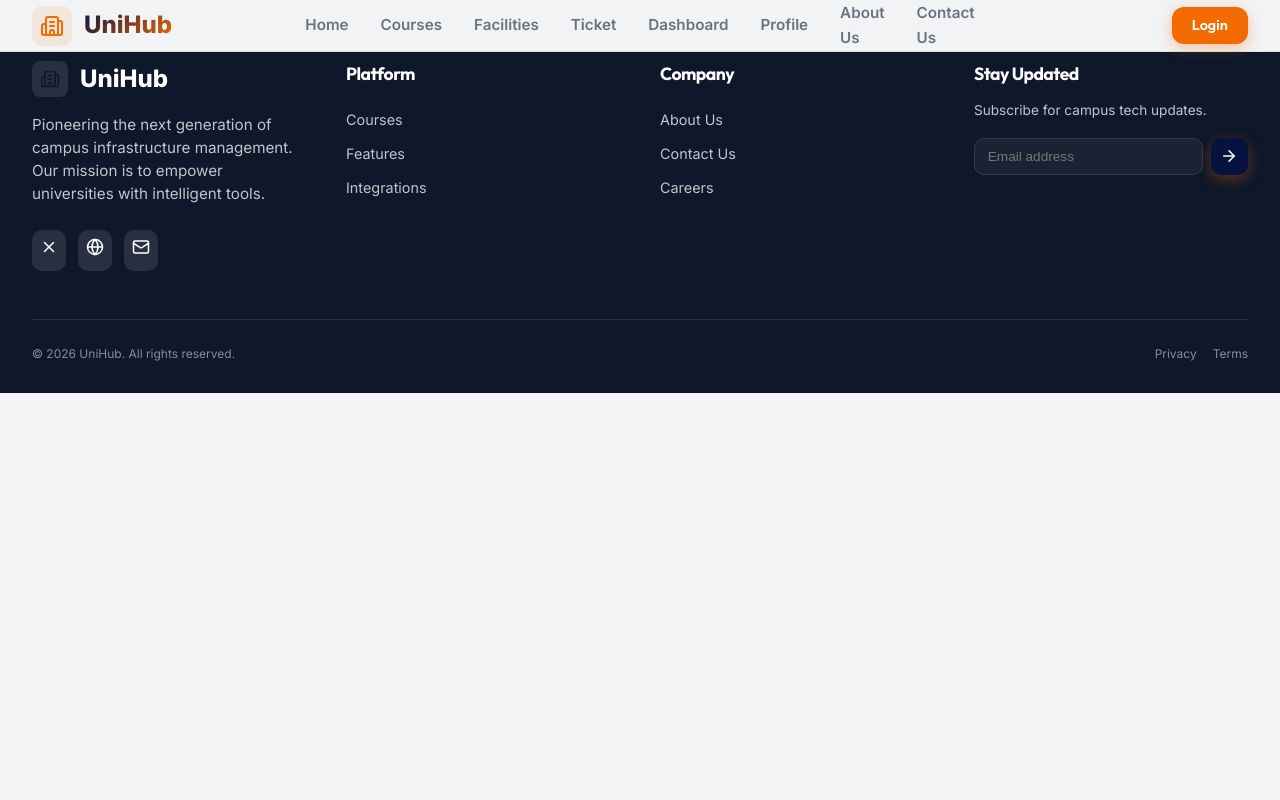
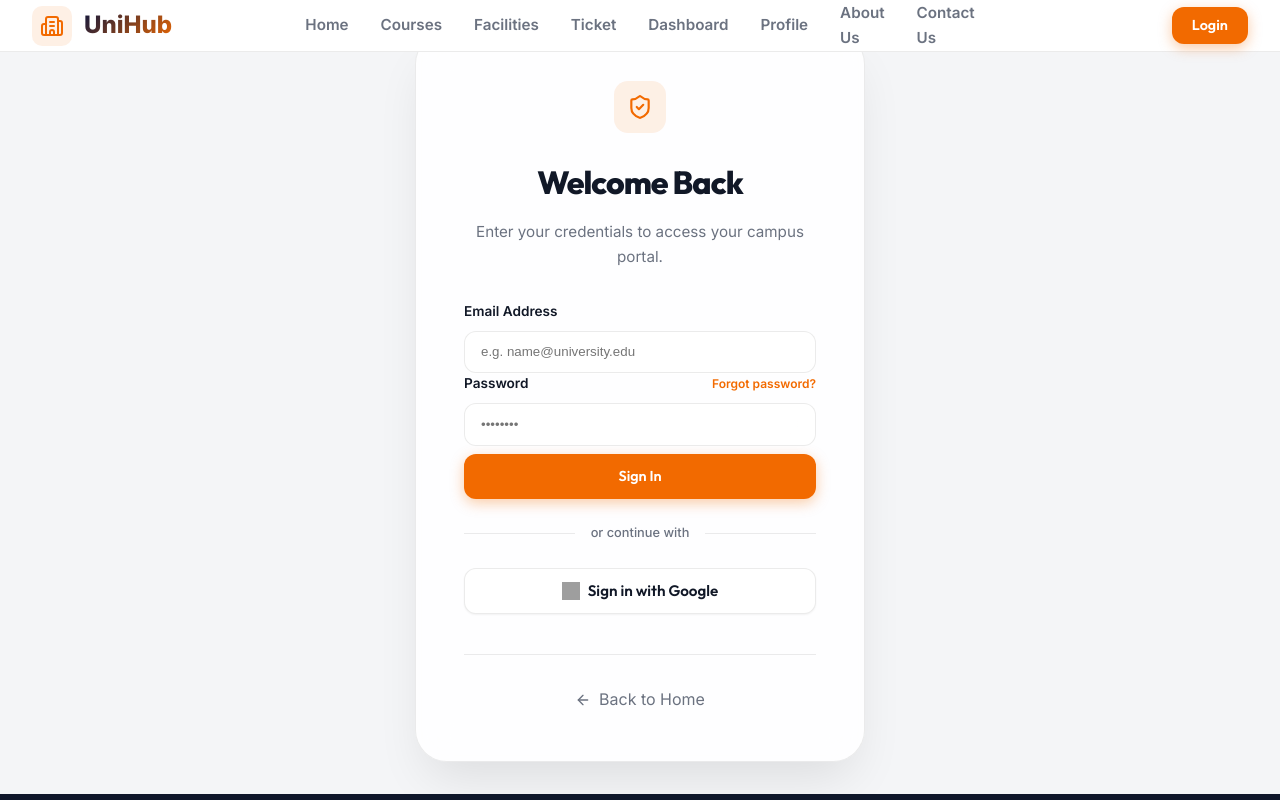
Before and after one commit to Amoda25/it3030-paf-2026-smart-campus-group-KND-05, a React (Vite) app in the folder frontend/: page /login in a window 1280 px wide. Shown: the top 800 px of the page. Built offline with nearby package versions, Linux system fonts and the light colour scheme; grey boxes are pictures that could not be loaded.

Commit message:
Implement dedicated Login page and fix security by moving credentials to local .env

```diff
--- a/frontend/src/App.jsx
+++ b/frontend/src/App.jsx
@@ -17,6 +17,7 @@ import AdminPage from './components/AdminPage';
 import StudentProfile from './components/StudentProfile';
 import ProtectedRoute from './components/common/ProtectedRoute';
 import OAuth2RedirectHandler from './components/auth/OAuth2RedirectHandler';
+import LoginPage from './components/auth/LoginPage';
 
 function App() {
   return (
@@ -26,6 +27,7 @@ function App() {
         <main className="flex-grow">
           <Routes>
             <Route path="/" element={<HomePage />} />
+            <Route path="/login" element={<LoginPage />} />
             <Route path="/courses" element={<CoursePage />} />
             <Route path="/about" element={<AboutUs />} />
             <Route path="/contact" element={<ContactUs />} />
--- a/frontend/src/components/HomePage.jsx
+++ b/frontend/src/components/HomePage.jsx
@@ -22,7 +22,8 @@ import {
   Star,
   Clock,
   Calendar,
-  Box
+  Box,
+  LogIn
 } from 'lucide-react';
 import campusHero from '../assets/sliit_campus.png';
 import graduate1 from '../assets/graduate1.png';
@@ -31,7 +32,6 @@ import graduate3 from '../assets/graduate3.png';
 import facilitiesHero from '../assets/facilities_hero.png';
 import resourceBlue from '../assets/blue_resource.png';
 import systemsBlue from '../assets/blue_systems.png';
-import GoogleLoginButton from './auth/GoogleLoginButton';
 import { useAuth } from '../context/AuthContext';
 
 const HomePage = () => {
@@ -150,7 +150,9 @@ const HomePage = () => {
             </p>
             <div className="flex items-center gap-4">
               {!isAuthenticated ? (
-                <GoogleLoginButton />
+                <Link to="/login" className="btn btn-primary" style={{ padding: '1rem 2.5rem', fontSize: '1rem', boxShadow: '0 8px 25px rgba(242, 106, 0, 0.4)' }}>
+                  Login to UniHub <LogIn size={18} style={{ marginLeft: '8px' }} />
+                </Link>
               ) : (
                 <Link to="/dashboard" className="btn btn-primary" style={{ padding: '1rem 2.5rem', fontSize: '1rem', boxShadow: '0 8px 25px rgba(242, 106, 0, 0.4)' }}>
                   Go to Dashboard <LayoutDashboard size={18} style={{ marginLeft: '8px' }} />
--- a/frontend/src/components/auth/GoogleLoginButton.jsx
+++ b/frontend/src/components/auth/GoogleLoginButton.jsx
@@ -11,10 +11,25 @@ const GoogleLoginButton = () => {
     return (
         <button
             onClick={handleLogin}
-            className="flex items-center gap-2 px-4 py-2 bg-white border border-gray-300 rounded-md shadow-sm hover:bg-gray-50 transition-colors"
+            className="btn btn-outline flex items-center justify-center gap-3 w-full"
+            style={{
+                width: '100%',
+                background: 'white',
+                border: '1px solid var(--border-light)',
+                padding: '0.8rem',
+                borderRadius: '12px',
+                color: 'var(--text-main)',
+                fontSize: '0.95rem',
+                fontWeight: '600',
+                boxShadow: '0 1px 2px rgba(0,0,0,0.05)'
+            }}
         >
-            <img src="https://www.gstatic.com/firebasejs/ui/2.0.0/images/auth/google.svg" alt="Google" className="w-5 h-5" />
-            <span className="font-medium text-gray-700">Sign in with Google</span>
+            <img
+                src="https://www.gstatic.com/firebasejs/ui/2.0.0/images/auth/google.svg"
+                alt="Google"
+                style={{ width: '18px', height: '18px' }}
+            />
+            Sign in with Google
         </button>
     );
 };
--- /dev/null
+++ b/frontend/src/components/auth/LoginPage.jsx
@@ -0,0 +1,91 @@
+import React from 'react';
+import { Link } from 'react-router-dom';
+import { ShieldCheck, ArrowLeft } from 'lucide-react';
+import GoogleLoginButton from './GoogleLoginButton';
+
+const LoginPage = () => {
+  return (
+    <div className="login-page" style={{
+      minHeight: 'calc(100vh - 52px)',
+      display: 'flex',
+      alignItems: 'center',
+      justifyContent: 'center',
+      background: 'var(--bg-deep)',
+      padding: '2rem'
+    }}>
+      <div className="glass" style={{
+        width: '100%',
+        maxWidth: '450px',
+        padding: '3rem',
+        borderRadius: '2rem',
+        boxShadow: '0 25px 50px -12px rgba(0, 0, 0, 0.1)',
+        display: 'flex',
+        flexDirection: 'column',
+        alignItems: 'center',
+        textAlign: 'center'
+      }}>
+        <div className="flex items-center justify-center mb-6" style={{
+          width: '52px',
+          height: '52px',
+          borderRadius: '14px',
+          background: 'rgba(242, 106, 0, 0.1)',
+          color: 'var(--secondary)'
+        }}>
+          <ShieldCheck size={26} />
+        </div>
+
+        <h1 style={{ fontSize: '2rem', fontWeight: '800', marginBottom: '0.75rem' }}>Welcome Back</h1>
+        <p style={{ color: 'var(--text-muted)', marginBottom: '2rem', fontSize: '0.95rem' }}>
+          Enter your credentials to access your campus portal.
+        </p>
+
+        <form className="w-full flex flex-col gap-5" style={{ width: '100%', textAlign: 'left' }}>
+          <div className="flex flex-col gap-2">
+            <label style={{ fontSize: '0.85rem', fontWeight: '600', color: 'var(--text-main)' }}>Email Address</label>
+            <input
+              type="email"
+              placeholder="e.g. name@university.edu"
+              className="glass"
+              style={{ padding: '0.8rem 1rem', borderRadius: '12px', border: '1px solid var(--border-light)', outline: 'none' }}
+            />
+          </div>
+
+          <div className="flex flex-col gap-2">
+            <div className="flex justify-between items-center">
+              <label style={{ fontSize: '0.85rem', fontWeight: '600', color: 'var(--text-main)' }}>Password</label>
+              <Link to="/" style={{ fontSize: '0.75rem', color: 'var(--secondary)', fontWeight: '600' }}>Forgot password?</Link>
+            </div>
+            <input
+              type="password"
+              placeholder="••••••••"
+              className="glass"
+              style={{ padding: '0.8rem 1rem', borderRadius: '12px', border: '1px solid var(--border-light)', outline: 'none' }}
+            />
+          </div>
+
+          <button className="btn btn-primary" style={{ padding: '0.8rem', marginTop: '0.5rem' }}>
+            Sign In
+          </button>
+        </form>
+
+        <div style={{ width: '100%', display: 'flex', alignItems: 'center', gap: '1rem', margin: '1.5rem 0' }}>
+          <div style={{ flex: 1, height: '1px', background: 'var(--border-light)' }}></div>
+          <span style={{ fontSize: '0.8rem', color: 'var(--text-muted)', fontWeight: '500' }}>or continue with</span>
+          <div style={{ flex: 1, height: '1px', background: 'var(--border-light)' }}></div>
+        </div>
+
+        <div className="w-full" style={{ width: '100%' }}>
+          <GoogleLoginButton />
+        </div>
+
+        <div style={{ marginTop: '2.5rem', paddingTop: '2rem', borderTop: '1px solid var(--border-light)', width: '100%' }}>
+          <Link to="/" className="flex items-center justify-center gap-2 text-sm font-semibold hover:text-orange-600 transition-colors" style={{ color: 'var(--text-muted)' }}>
+            <ArrowLeft size={16} /> Back to Home
+          </Link>
+        </div>
+      </div>
+    </div>
+  );
+};
+
+export default LoginPage;
--- a/frontend/src/components/common/Header.jsx
+++ b/frontend/src/components/common/Header.jsx
@@ -52,7 +52,7 @@ const Header = () => {
                 </button>
               </div>
             ) : (
-              <Link to="/" className="btn btn-primary" style={{ padding: '0.4rem 1.2rem', fontSize: '0.9rem' }}>
+              <Link to="/login" className="btn btn-primary" style={{ padding: '0.4rem 1.2rem', fontSize: '0.9rem' }}>
                 Login
               </Link>
             )}
--- a/frontend/src/index.css
+++ b/frontend/src/index.css
@@ -159,6 +159,13 @@ h1, h2, h3, h4 {
 .btn-outline:hover {
   background: rgba(0, 0, 0, 0.02);
   border-color: rgba(0, 0, 0, 0.3);
+}
+
+/* Input Focus States */
+input.glass:focus {
+  border-color: var(--secondary) !important;
+  box-shadow: 0 0 0 4px rgba(var(--secondary-rgb), 0.1);
+  background: white;
 }
 
 /* Typography Enhancements */
```
Also changed, not shown: 1 other file (tests, documents, lock files or other folders).
